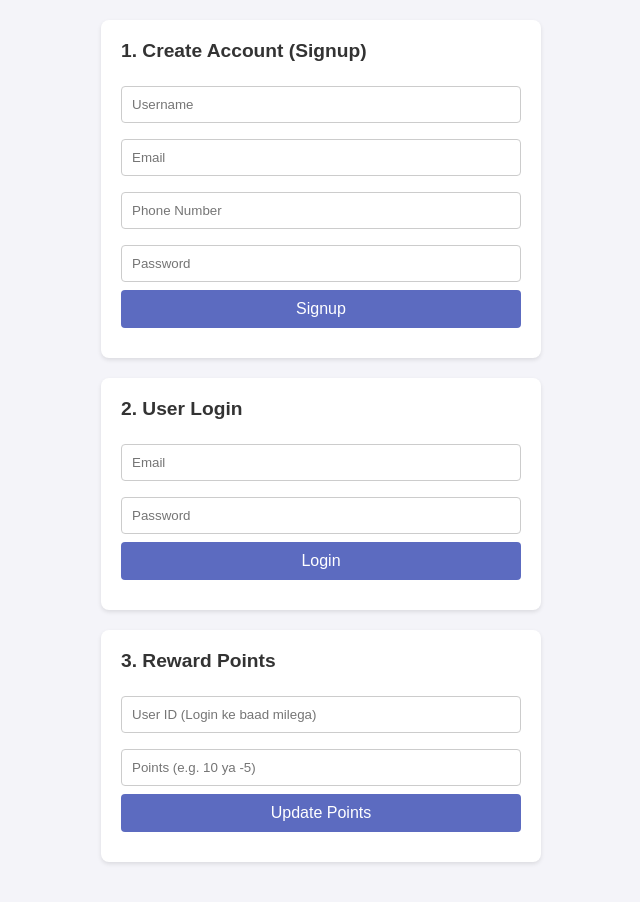
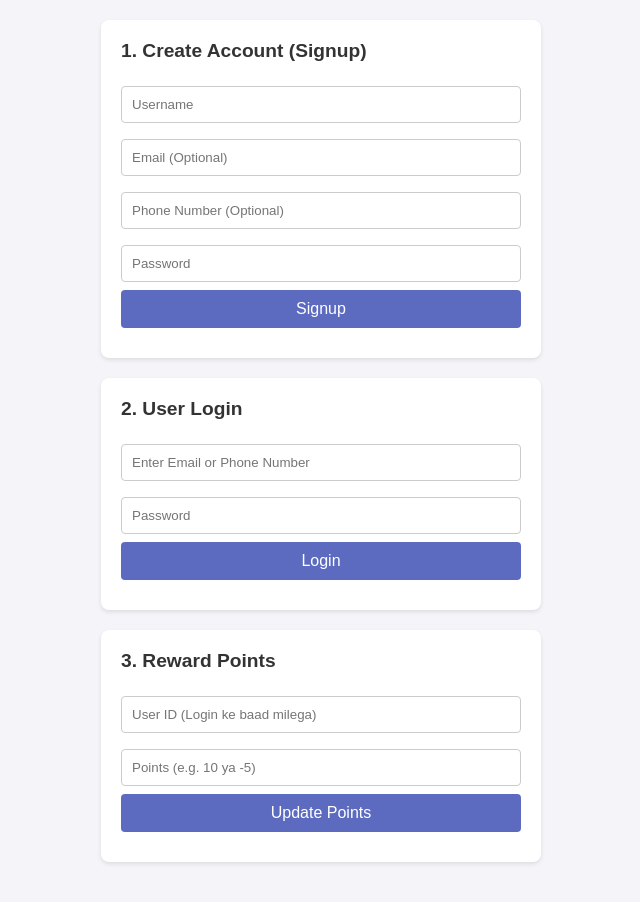
Before and after one commit to 14sunilsunil3-hub/reward-app, a website: page index.html in a window 1280 px wide. Shown: the whole page, without its empty margins (319-959 px from the left). Drawn offline with Linux system fonts and the light colour scheme.

Commit message:
Update index.html

```diff
--- a/index.html
+++ b/index.html
@@ -53,8 +53,8 @@
     <div class="card">
         <h2>1. Create Account (Signup)</h2>
         <input type="text" id="signup-username" placeholder="Username">
-        <input type="email" id="signup-email" placeholder="Email">
-        <input type="text" id="signup-phone" placeholder="Phone Number">
+        <input type="email" id="signup-email" placeholder="Email (Optional)">
+        <input type="text" id="signup-phone" placeholder="Phone Number (Optional)">
         <input type="password" id="signup-password" placeholder="Password">
         <button onclick="handleSignup()">Signup</button>
         <div id="signup-msg" class="message"></div>
@@ -63,7 +63,7 @@
     <!-- 2. Login Section -->
     <div class="card">
         <h2>2. User Login</h2>
-        <input type="email" id="login-email" placeholder="Email">
+        <input type="text" id="login-id" placeholder="Enter Email or Phone Number">
         <input type="password" id="login-password" placeholder="Password">
         <button onclick="handleLogin()">Login</button>
         <div id="login-msg" class="message"></div>
@@ -109,7 +109,7 @@
         }
 
         async function handleLogin() {
-            const email = document.getElementById('login-email').value;
+            const loginId = document.getElementById('login-id').value;
             const password = document.getElementById('login-password').value;
             const msgDiv = document.getElementById('login-msg');
 
@@ -117,13 +117,12 @@
                 const res = await fetch(`${API_URL}/api/login`, {
                     method: 'POST',
                     headers: { 'Content-Type': 'application/json' },
-                    body: JSON.stringify({ email, password })
+                    body: JSON.stringify({ loginId, password })
                 });
                 const data = await res.json();
                 if (data.success) {
                     msgDiv.className = "message";
                     msgDiv.innerText = "Login Successful!";
-                    // Auto-fill User ID in points section
                     document.getElementById('points-userid').value = data.user._id;
                 } else {
                     msgDiv.className = "message error";
```
